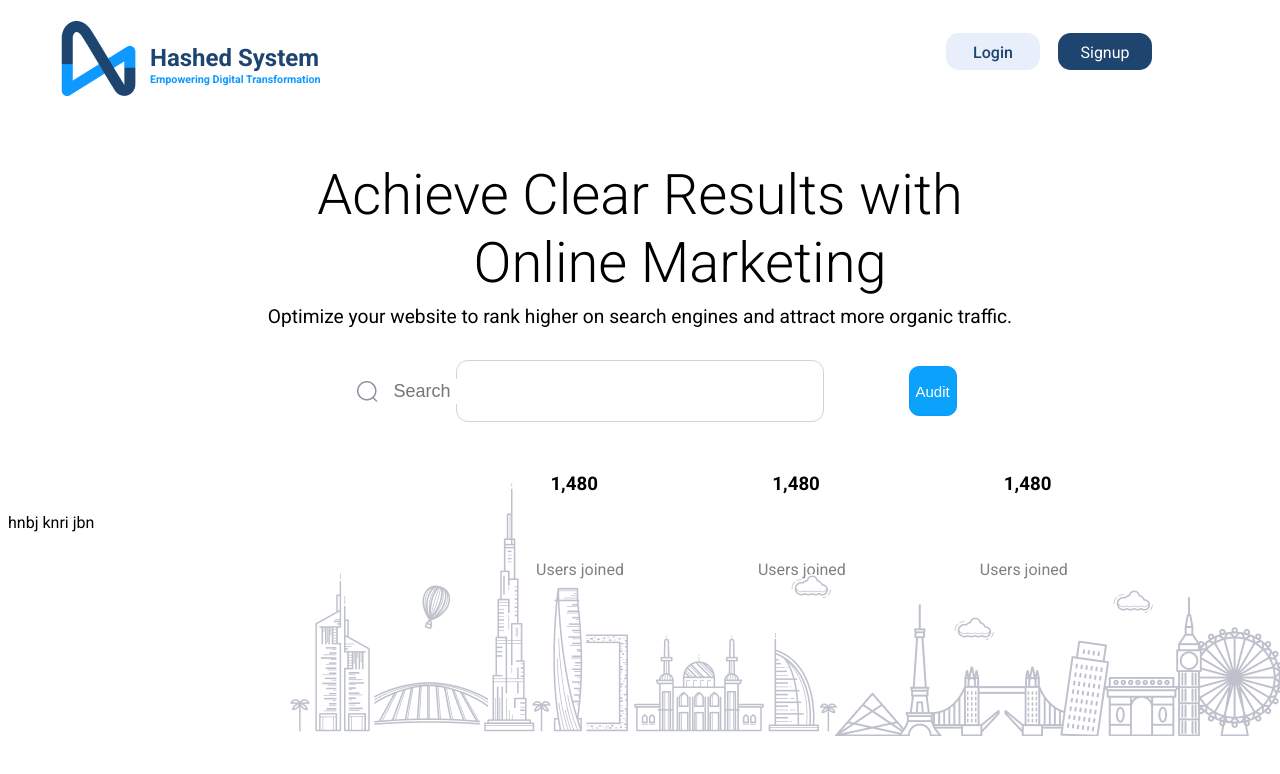
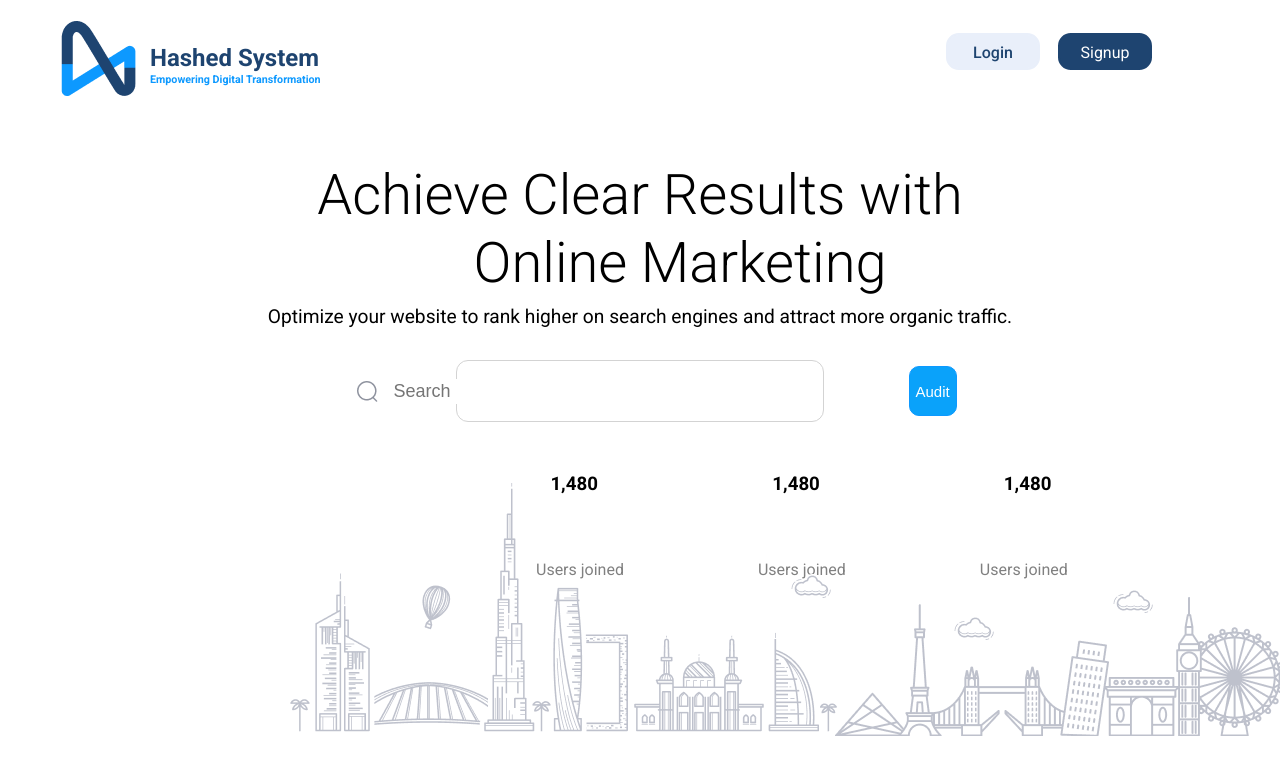
Before and after one commit to MukaramYaqoob/OTP-Page, a plain HTML site: page signup.html in a window 1280 px wide. Drawn offline with Linux system fonts and the light colour scheme.

Commit message:
main signup

```diff
--- a/signup.html
+++ b/signup.html
@@ -52,6 +52,6 @@
      <footer>
           <img class="footer" src="/Images/logo 1x.png" alt=" logo">
      </footer>
-     hnbj knri jbn
+
 </body>
 </html>
```
